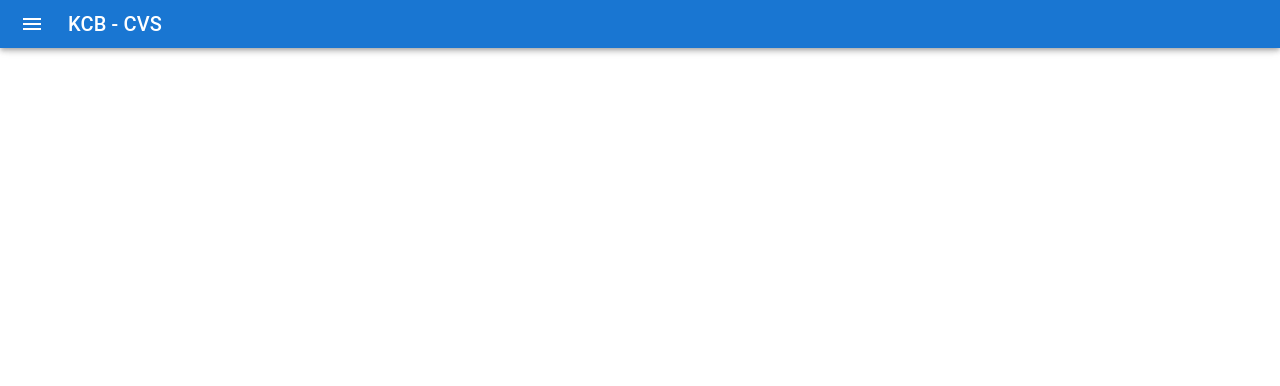
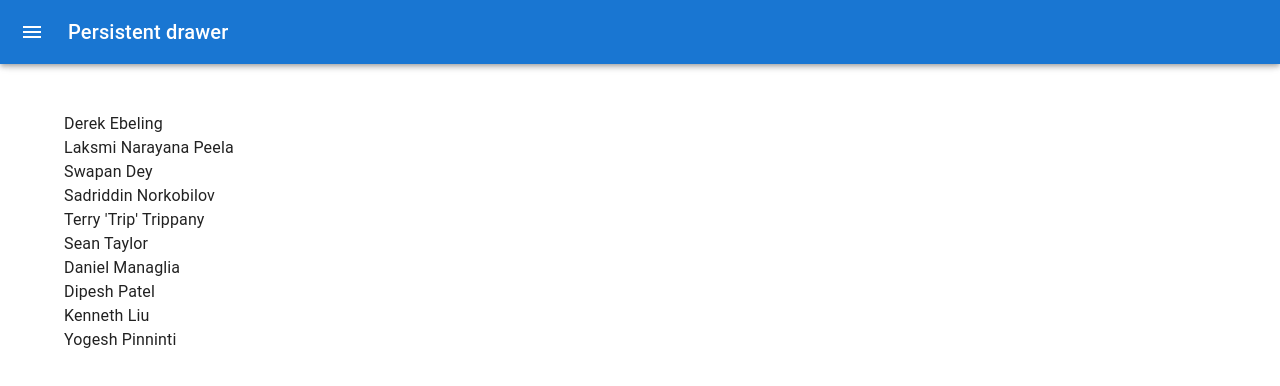
Before and after one commit to dayjyun/developing-the-developer, a React (Create React App) app in the folder frontend/: page / in a window 1280 px wide. Shown: the top 386 px of the page. Built offline with nearby package versions, Linux system fonts and the light colour scheme.

Commit message:
Current progress with NavBar. Removed boilerplate code

```diff
--- a/frontend/package.json
+++ b/frontend/package.json
@@ -10,10 +10,14 @@
     "@testing-library/jest-dom": "^5.17.0",
     "@testing-library/react": "^13.4.0",
     "@testing-library/user-event": "^13.5.0",
+    "@types/d3-cloud": "^1.2.9",
     "@types/jest": "^27.5.2",
     "@types/node": "^16.18.97",
     "@types/react": "^18.3.1",
     "@types/react-dom": "^18.3.0",
+    "canvas": "^2.11.2",
+    "d3": "^7.9.0",
+    "d3-cloud": "^1.2.7",
     "react": "^18.3.1",
     "react-dom": "^18.3.1",
     "react-scripts": "5.0.1",
--- a/frontend/src/App.tsx
+++ b/frontend/src/App.tsx
@@ -1,12 +1,15 @@
-import React from "react";
-import logo from "./logo.svg";
 import "./App.css";
-import { NavBar } from "./components/navbar/navbar";
+import Thanks from "./components/Thanks";
+import { Container } from "@mui/material";
+import NavBar from "./components/navbar/NavBar";
 
 function App() {
   return (
     <div>
       <NavBar />
+      <Container sx={{ minWidth: 320 }}>
+        <Thanks/>
+      </Container>
     </div>
   );
 }
--- /dev/null
+++ b/frontend/src/components/Thanks/Engineers.json
@@ -0,0 +1,42 @@
+[
+    {
+        "firstName": "Derek",
+        "lastName": "Ebeling"
+    },
+    {
+        "firstName": "Laksmi",
+        "lastName": "Narayana Peela"
+    },
+    {
+        "firstName": "Swapan",
+        "lastName": "Dey"
+    },
+    {
+        "firstName": "Sadriddin",
+        "lastName": "Norkobilov"
+    },
+    {
+        "firstName": "Terry 'Trip'",
+        "lastName": "Trippany"
+    },
+    {
+        "firstName": "Sean",
+        "lastName": "Taylor"
+    },
+    {
+        "firstName": "Daniel",
+        "lastName": "Managlia"
+    },
+    {
+        "firstName": "Dipesh",
+        "lastName": "Patel"
+    },
+    {
+        "firstName": "Kenneth",
+        "lastName": "Liu"
+    },
+    {
+        "firstName": "Yogesh",
+        "lastName": "Pinninti"
+    }
+]
--- /dev/null
+++ b/frontend/src/components/Thanks/index.tsx
@@ -0,0 +1,12 @@
+import engineers from './Engineers.json'
+
+export default function Thanks() {
+    return (
+        <>
+            {/* <h1>Thanks</h1> */}
+            {engineers.map((engineer, i) => (
+                <div key={i}>{engineer.firstName} {engineer.lastName}</div>
+            ))}
+        </>
+    )
+}
--- /dev/null
+++ b/frontend/src/components/navbar/NavBar.tsx
@@ -0,0 +1,181 @@
+import * as React from 'react';
+import { styled, useTheme } from '@mui/material/styles';
+import Box from '@mui/material/Box';
+import Drawer from '@mui/material/Drawer';
+import CssBaseline from '@mui/material/CssBaseline';
+import MuiAppBar, { AppBarProps as MuiAppBarProps } from '@mui/material/AppBar';
+import Toolbar from '@mui/material/Toolbar';
+import List from '@mui/material/List';
+import Typography from '@mui/material/Typography';
+import Divider from '@mui/material/Divider';
+import IconButton from '@mui/material/IconButton';
+import MenuIcon from '@mui/icons-material/Menu';
+import ChevronLeftIcon from '@mui/icons-material/ChevronLeft';
+import ChevronRightIcon from '@mui/icons-material/ChevronRight';
+import ListItem from '@mui/material/ListItem';
+import ListItemButton from '@mui/material/ListItemButton';
+import ListItemIcon from '@mui/material/ListItemIcon';
+import ListItemText from '@mui/material/ListItemText';
+import InboxIcon from '@mui/icons-material/MoveToInbox';
+import MailIcon from '@mui/icons-material/Mail';
+
+const drawerWidth = 240;
+
+const Main = styled('main', { shouldForwardProp: (prop) => prop !== 'open' })<{
+  open?: boolean;
+}>(({ theme, open }) => ({
+  flexGrow: 1,
+  padding: theme.spacing(3),
+  transition: theme.transitions.create('margin', {
+    easing: theme.transitions.easing.sharp,
+    duration: theme.transitions.duration.leavingScreen,
+  }),
+  marginLeft: `-${drawerWidth}px`,
+  ...(open && {
+    transition: theme.transitions.create('margin', {
+      easing: theme.transitions.easing.easeOut,
+      duration: theme.transitions.duration.enteringScreen,
+    }),
+    marginLeft: 0,
+  }),
+}));
+
+interface AppBarProps extends MuiAppBarProps {
+  open?: boolean;
+}
+
+const AppBar = styled(MuiAppBar, {
+  shouldForwardProp: (prop) => prop !== 'open',
+})<AppBarProps>(({ theme, open }) => ({
+  transition: theme.transitions.create(['margin', 'width'], {
+    easing: theme.transitions.easing.sharp,
+    duration: theme.transitions.duration.leavingScreen,
+  }),
+  ...(open && {
+    width: `calc(100% - ${drawerWidth}px)`,
+    marginLeft: `${drawerWidth}px`,
+    transition: theme.transitions.create(['margin', 'width'], {
+      easing: theme.transitions.easing.easeOut,
+      duration: theme.transitions.duration.enteringScreen,
+    }),
+  }),
+}));
+
+const DrawerHeader = styled('div')(({ theme }) => ({
+  display: 'flex',
+  alignItems: 'center',
+  padding: theme.spacing(0, 1),
+  // necessary for content to be below app bar
+  ...theme.mixins.toolbar,
+  justifyContent: 'flex-end',
+}));
+
+export default function NavBar() {
+  const theme = useTheme();
+  const [open, setOpen] = React.useState(false);
+
+  const handleDrawerOpen = () => {
+    setOpen(true);
+  };
+
+  const handleDrawerClose = () => {
+    setOpen(false);
+  };
+
+  return (
+    <Box sx={{ display: 'flex' }}>
+      <CssBaseline />
+      <AppBar position="fixed" open={open}>
+        <Toolbar>
+          <IconButton
+            color="inherit"
+            aria-label="open drawer"
+            onClick={handleDrawerOpen}
+            edge="start"
+            sx={{ mr: 2, ...(open && { display: 'none' }) }}
+          >
+            <MenuIcon />
+          </IconButton>
+          <Typography variant="h6" noWrap component="div">
+            Persistent drawer
+          </Typography>
+        </Toolbar>
+      </AppBar>
+      <Drawer
+        sx={{
+          width: drawerWidth,
+          flexShrink: 0,
+          '& .MuiDrawer-paper': {
+            width: drawerWidth,
+            boxSizing: 'border-box',
+          },
+        }}
+        variant="persistent"
+        anchor="left"
+        open={open}
+      >
+        <DrawerHeader>
+          <IconButton onClick={handleDrawerClose}>
+            {theme.direction === 'ltr' ? <ChevronLeftIcon /> : <ChevronRightIcon />}
+          </IconButton>
+        </DrawerHeader>
+        <Divider />
+        <List>
+          {['Inbox', 'Starred', 'Send email', 'Drafts'].map((text, index) => (
+            <ListItem key={text} disablePadding>
+              <ListItemButton>
+                <ListItemIcon>
+                  {index % 2 === 0 ? <InboxIcon /> : <MailIcon />}
+                </ListItemIcon>
+                <ListItemText primary={text} />
+              </ListItemButton>
+            </ListItem>
+          ))}
+        </List>
+        <Divider />
+        {/* <List>
+          {['All mail', 'Trash', 'Spam'].map((text, index) => (
+            <ListItem key={text} disablePadding>
+              <ListItemButton>
+                <ListItemIcon>
+                  {index % 2 === 0 ? <InboxIcon /> : <MailIcon />}
+                </ListItemIcon>
+                <ListItemText primary={text} />
+              </ListItemButton>
+            </ListItem>
+          ))}
+        </List> */}
+      </Drawer>
+      <Main open={open}>
+        <DrawerHeader />
+        {/* <Typography paragraph>
+          Lorem ipsum dolor sit amet, consectetur adipiscing elit, sed do eiusmod
+          tempor incididunt ut labore et dolore magna aliqua. Rhoncus dolor purus non
+          enim praesent elementum facilisis leo vel. Risus at ultrices mi tempus
+          imperdiet. Semper risus in hendrerit gravida rutrum quisque non tellus.
+          Convallis convallis tellus id interdum velit laoreet id donec ultrices.
+          Odio morbi quis commodo odio aenean sed adipiscing. Amet nisl suscipit
+          adipiscing bibendum est ultricies integer quis. Cursus euismod quis viverra
+          nibh cras. Metus vulputate eu scelerisque felis imperdiet proin fermentum
+          leo. Mauris commodo quis imperdiet massa tincidunt. Cras tincidunt lobortis
+          feugiat vivamus at augue. At augue eget arcu dictum varius duis at
+          consectetur lorem. Velit sed ullamcorper morbi tincidunt. Lorem donec massa
+          sapien faucibus et molestie ac.
+        </Typography> */}
+        {/* <Typography paragraph>
+          Consequat mauris nunc congue nisi vitae suscipit. Fringilla est ullamcorper
+          eget nulla facilisi etiam dignissim diam. Pulvinar elementum integer enim
+          neque volutpat ac tincidunt. Ornare suspendisse sed nisi lacus sed viverra
+          tellus. Purus sit amet volutpat consequat mauris. Elementum eu facilisis
+          sed odio morbi. Euismod lacinia at quis risus sed vulputate odio. Morbi
+          tincidunt ornare massa eget egestas purus viverra accumsan in. In hendrerit
+          gravida rutrum quisque non tellus orci ac. Pellentesque nec nam aliquam sem
+          et tortor. Habitant morbi tristique senectus et. Adipiscing elit duis
+          tristique sollicitudin nibh sit. Ornare aenean euismod elementum nisi quis
+          eleifend. Commodo viverra maecenas accumsan lacus vel facilisis. Nulla
+          posuere sollicitudin aliquam ultrices sagittis orci a.
+        </Typography> */}
+      </Main>
+    </Box>
+  );
+}
--- a/frontend/src/components/navbar/navbar.tsx
+++ /dev/null
@@ -1,25 +0,0 @@
-import { AppBar, Box, Toolbar, IconButton, Typography, Button } from "@mui/material";
-import MenuIcon from "@mui/icons-material/Menu";
-
-
-export const NavBar = () => {
-    return (
-      <Box sx={{ flexGrow: 1 }}>
-        <AppBar position="fixed" sx={{ border: "2px; solid; red" }}>
-          <Toolbar variant="dense">
-            <IconButton
-              edge="start"
-              color="inherit"
-              aria-label="menu"
-              sx={{ mr: 2 }}
-            >
-              <MenuIcon />
-            </IconButton>
-            <Typography variant="h6" color="inherit" component="div">
-              KCB - CVS
-            </Typography>
-          </Toolbar>
-        </AppBar>
-      </Box>
-    );
-}
```
Also changed, not shown: 1 other file (tests, documents, lock files or other folders).
